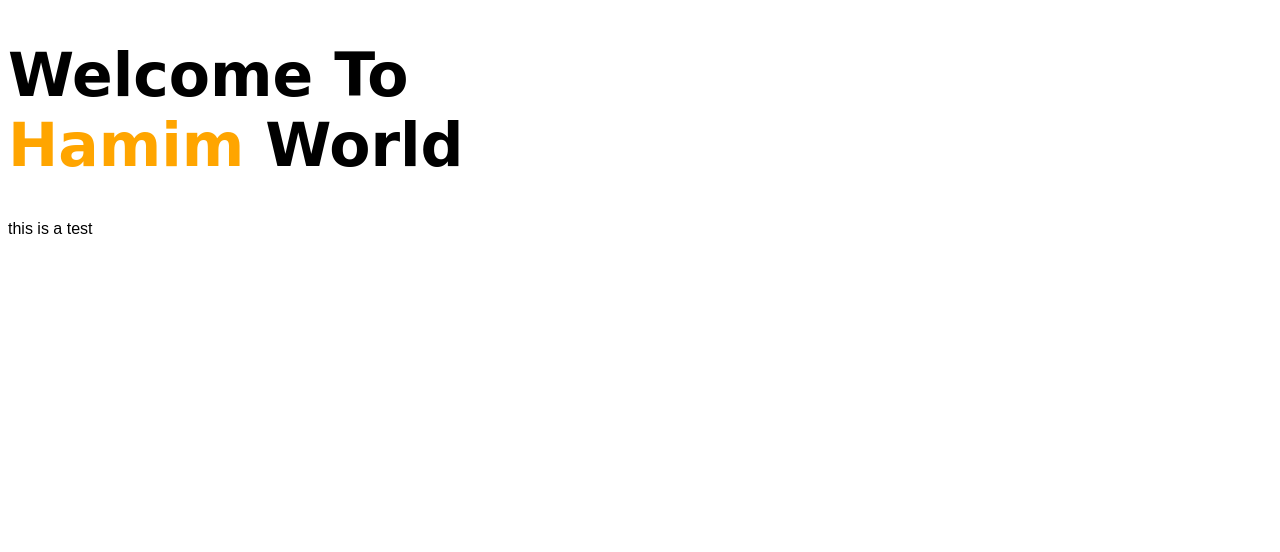
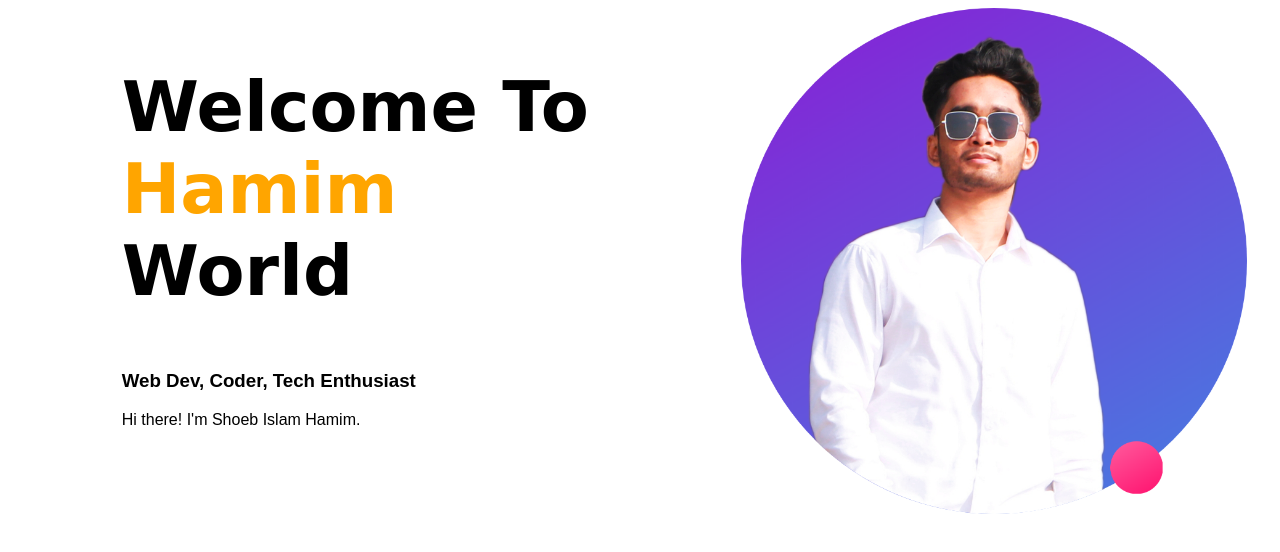
Before and after one commit to shoebHamim/my_portfolio, a plain HTML site: page index.html in a window 1280 px wide. Drawn offline with Linux system fonts and the light colour scheme; a web font is replaced by a local one.

Commit message:
added top section

```diff
--- a/index.html
+++ b/index.html
@@ -6,6 +6,7 @@
     <meta http-equiv="X-UA-Compatible" content="IE=edge">
     <meta name="viewport" content="width=device-width, initial-scale=1.0">
     <title>Hamim</title>
+    <link rel="icon" href="images/man.png">
     <link rel="stylesheet" href="/style.css">
     <link rel="preconnect" href="https://fonts.googleapis.com">
     <link rel="preconnect" href="https://fonts.gstatic.com" crossorigin>
@@ -15,9 +16,16 @@
 </head>
 
 <body>
-    <h1>Welcome To <br><span class="name_highlight">Hamim</span> World</h1>
-    <p>this is a test</p>
-
+    <section>
+        <div class="intro">
+            <h1>Welcome To <br><span class="name_highlight">Hamim</span> World</h1>
+            <h3>Web Dev, Coder, Tech Enthusiast</h3>
+            <p>Hi there! I'm Shoeb Islam Hamim.</p>
+        </div>
+        <div class="intro">
+            <img src="images/me.png" alt="">
+        </div>
+    </section>
 
 </body>
 
--- a/style.css
+++ b/style.css
@@ -1,10 +1,21 @@
 h1{
-    font-size: 60px;
+    font-size: 70px;
     font-family: 'The Nautigal', cursive;
 }
 body{
     font-family: 'Poppins', sans-serif;
+
 }
 .name_highlight{
     color: orange;
 }
+.intro{
+    width: 40%;
+    float: left;
+    margin-left: 5%;
+    padding-left: 4%;
+
+}
+.intro img{
+    width: 100%;
+}
```
Also changed, not shown: images/man.png (added), images/me.png (added), images/user.png (added), 1 other file.
